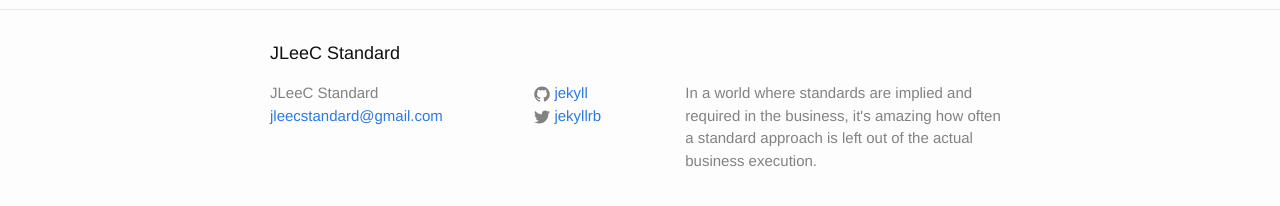
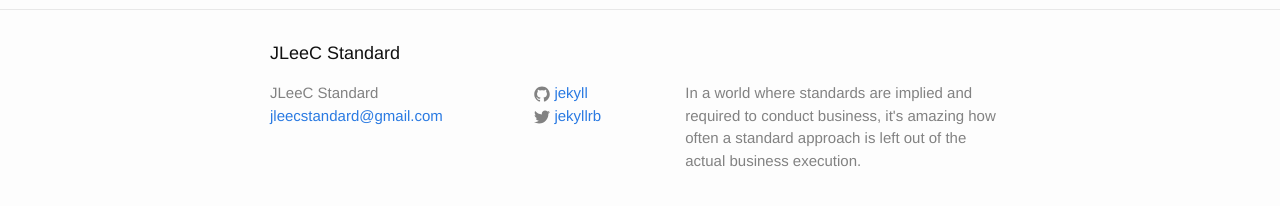
Before and after one commit to jcaugmented/hello-world, a Jekyll site: the page built from index.html, in a window 1280 px wide. Shown: the part 287-493 px from the top of the page. Built offline with Jekyll 4.4.1, drawn with Linux system fonts in a browser that asks for light colours.

Commit message:
Update _config.yml

```diff
--- a/_config.yml
+++ b/_config.yml
@@ -9,7 +9,7 @@
 title: JLeeC Standard
 email: jleecstandard@gmail.com
 description: > # this means to ignore newlines until "baseurl:"
-  In a world where standards are implied and required in the business, it's amazing how often a standard
+  In a world where standards are implied and required to conduct business, it's amazing how often a standard
   approach is left out of the actual business execution.
 baseurl: "" # the subpath of your site, e.g. /blog
 url: "http://jleec.net" # the base hostname & protocol for your site
```
